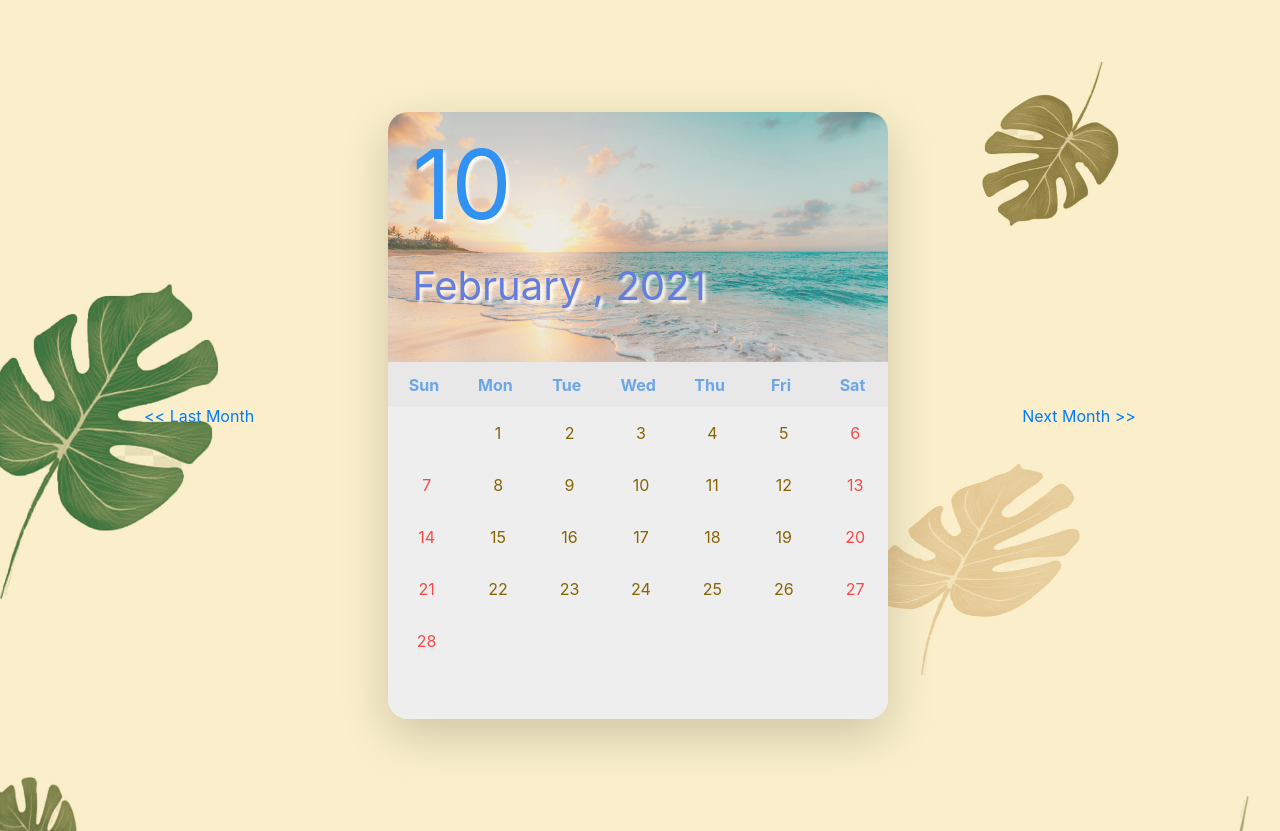
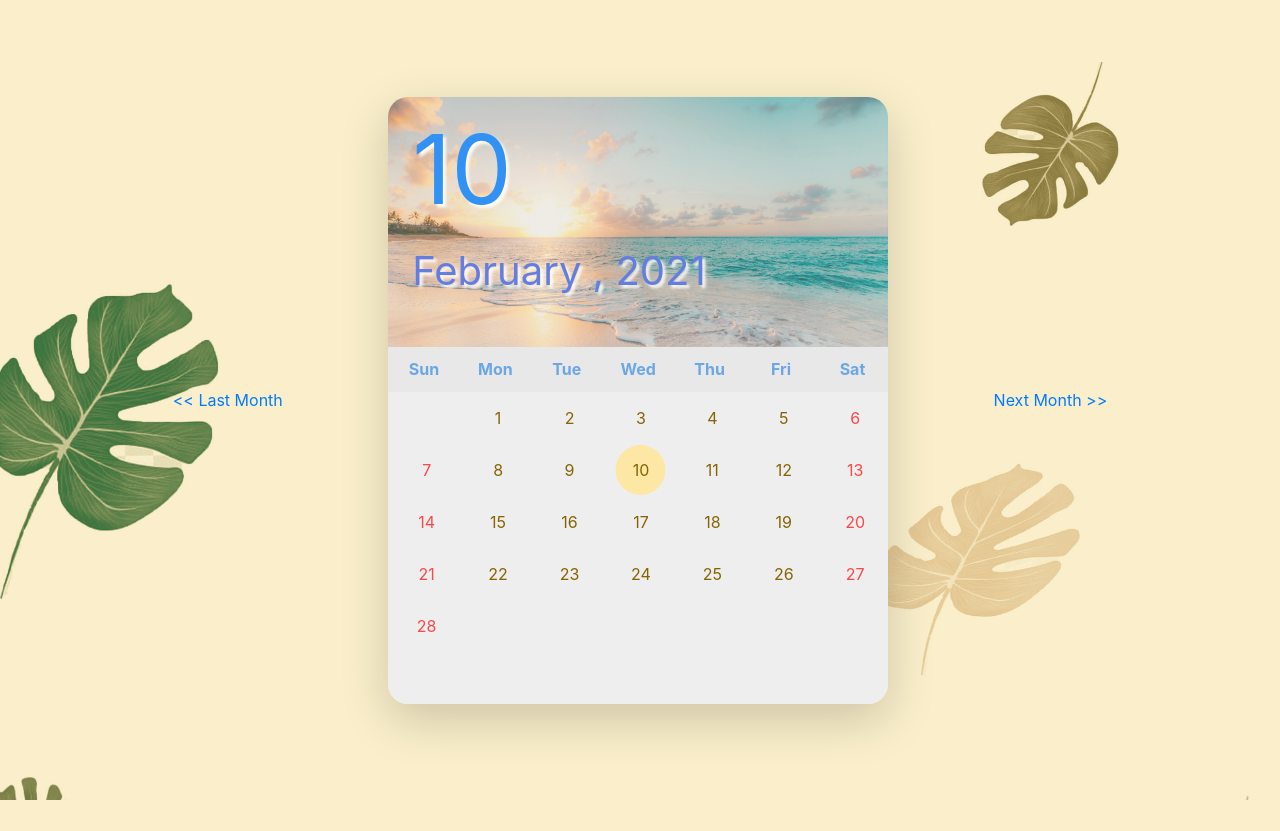
Before and after one commit to hua3698/PHP---Perpetual_Calendar, a PHP site: page /index.php in a window 1280 px wide. After the commit the page ends 800 px from the top, so only its background shows below. Run offline with PHP 8.4, Linux system fonts and the light colour scheme.

Commit message:
a little tweaking

```diff
--- a/index.php
+++ b/index.php
@@ -6,16 +6,27 @@
     <meta name="viewport" content="width=device-width, initial-scale=1.0">
     <title>Calendar</title>
     <link rel="stylesheet" href="https://cdn.jsdelivr.net/npm/bootstrap@4.5.3/dist/css/bootstrap.min.css">
+    <link rel="stylesheet" href="https://cdnjs.cloudflare.com/ajax/libs/animate.css/4.1.1/animate.min.css">
     <script src="https://code.jquery.com/jquery-3.5.1.slim.min.js"></script>
     <script src="https://cdn.jsdelivr.net/npm/bootstrap@4.5.3/dist/js/bootstrap.bundle.min.js"></script>
-    <link rel="stylesheet" href="https://cdnjs.cloudflare.com/ajax/libs/animate.css/4.1.1/animate.min.css">
     <style>
-        body{
+        body {
+            width: 100vw;
+            height: 100vh;
+            margin: 0 auto;
             background-image: url("2021-calendar.jpg");
             background-repeat: no-repeat;
             background-size: cover;
         }
-        a:link{
+        .content {
+            width: 80%;
+            height: 100%;
+            margin: 0 auto;
+            display: flex;
+            justify-content: space-around;
+            align-items: center;
+        }
+        a:link {
             text-decoration: none;
         }
         .box {
@@ -23,19 +34,16 @@
             margin: auto;
             border-radius: 20px;
         }
-
         table {
             width: 500px;
             background: #eee;
             border-bottom-left-radius: 20px;
             border-bottom-right-radius: 20px;
         }
-
         table td {
             text-align: center;
             /* padding: 3px; */
         }
-
         .pic {
             width: 500px;
             height: 250px;
@@ -48,15 +56,18 @@
             border-top-left-radius: 20px;
             border-top-right-radius: 20px;
         }
-
         .weekend {
             color: #f94949;
         }
-
         .today {
-            background: #ffa5a5;
+            width:  50px;
+            height:  50px;
+            border-radius: 50%;
+            background: #ffe79be3;
+            display: flex;
+            justify-content: center;
+            align-items: center;
         }
-
         .th {
             width: 45px;
             height: 45px;
@@ -64,7 +75,6 @@
             font-weight: bold;
             background: #e8e8e8;
         }
-
         .cr {
             width: 50px;
             height: 50px;
@@ -74,42 +84,33 @@
             align-items: center;
             transform: translateX(25%);
             user-select: none;
-            position: relative;
         }
-
         .cr:hover {
-            background: #ffe79be3;
+            background: #ffe79b8a;
         }
         .animate:hover {
             animation: arrowA 2s infinite;
-
         }
-
         .animateB:hover {
             animation: arrowB 2s infinite;
             /* animation-fill-mode: forwards; */
         }
-
         @keyframes arrowA {
             50% {
                 transform: translateX(-10%);
             }
-
             100% {
                 transform: translateX(0%);
             }
         }
-
         @keyframes arrowB {
             50% {
                 transform: translateX(10%);
             }
-
             100% {
                 transform: translateX(0%);
             }
         }
-
         .hol {
             font-size: 10px;
             position: absolute;
@@ -120,8 +121,22 @@
     </style>
 </head>
 
-<body class="alert-warning p-5">
+<body class="alert-warning">
     <?php
+    $holiday = [
+        '1-1' => '●',
+        '2-28' => '●',
+        '3-8' => '●',
+        '4-1' => '●',
+        '4-4' => '●',
+        '5-15' => '●',
+        '8-8' => '●',
+        '9-28' => '●',
+        '10-10' => '●',
+        '10-30' => '●',
+        '11-11' => '●',
+        '12-25' => '●'
+    ];
 
     if (isset($_GET['y']) && isset($_GET['m'])) {
         $year = $_GET['y'];
@@ -149,39 +164,30 @@
         $lastMonth = $month - 1;
     }
 
-    // $today = date("d", strtotime($year-$month-$_GET['d]))
     $firstDay = "$year-$month-01";
-
     $monthDay = date("t", strtotime($firstDay));
-    // 當月有幾天
     $startDay = date("w", strtotime($firstDay));
-    // 當月第一天是星期幾
     $lastDay = date("w", strtotime("$year-$month-$monthDay"));
-    // 當月的最後一天是星期幾
-
-
-    // echo $year . "<br>";     // 某年
-    // echo $month . "<br>";    // 某月
-    // echo "當月有幾天：" . $monthDay . "<br>";
-    // echo "某年某月1日：" . $firstDay . "<br>";
-    // echo "當月第一天是星期幾：" . $startDay . "<br>";
     ?>
 
-    <div class="container d-flex align-items-center justify-content-around my-5">
-        <a href="index.php?y=<?= $lastYear ?>&m=<?= $lastMonth ?>" class="animate" style="text-decoration: none;"><< Last Month</a>
+    <div class="content">
+        <a href="index.php?y=<?= $lastYear ?>&m=<?= $lastMonth ?>" class="animate" style="text-decoration: none;">
+            << Last Month</a>
                 <div class="box shadow-lg m-3">
                     <div class="pic pl-4">
-                    <a href="index.php"><div style="font-size: 6rem;">
+                        <a href="index.php">
+                            <div style="font-size: 6rem;">
                                 <?php
                                 echo date("d");
                                 ?>
-                    </div></a>
+                            </div>
+                        </a>
                         <div style="font-size: 2.5rem;">
                             <?php echo date("F , Y", strtotime($firstDay)); ?>
                         </div>
                     </div>
-                <div class="">
-                    <table class="">
+                    <div>
+                        <table>
                             <tr>
                                 <td class="th">Sun</td>
                                 <td class="th">Mon</td>
@@ -192,56 +198,27 @@
                                 <td class="th">Sat</td>
                             </tr>
                             <?php
-                        $holiday = [
-                            '1-1'=>'●',
-                            '2-28' => '●',
-                            '3-8'=>'●',
-                            '4-1' => '●',
-                            '4-4'=>'●',
-                            '5-15' => '●',
-                            '8-8'=>'●',
-                            '9-28' => '●',
-                            '10-10' => '●',
-                            '10-30' => '●',
-                            '11-11' => '●',
-                            '12-25' => '●'
-                            // '1-1'=>'元旦',
-                            // '2-28' => '和平紀念日',
-                            // '3-8'=>'婦女節',
-                            // '4-1' => '愚人節',
-                            // '4-4'=>'兒童節',
-                            // '5-15' => '破蛋日',
-                            // '9-28' => '教師節',
-                            // '10-10' => '雙十節',
-                            // '10-30' => '萬聖節',
-                            // '11-11' => '光棍節',
-                            // '12-25' => '聖誕節'
-                        ];
-
                             for ($i = 0; $i < 6; $i++) {
                                 echo "<tr>";
                                 for ($j = 0; $j < 7; $j++) {
+                                    $date = (($i * 7) + ($j + 1) - $startDay);
                                     echo "<td>";
                                     echo "<div class='cr'>";
                                     if ($j == 0 || $j == 6) {
                                         echo "<div class='weekend'>";
                                     }
-
-                                $date = "";
+                                    // $date = "";
                                     if ($j < $startDay && $i == 0) {
                                         echo  "&nbsp";
                                     } else if ((($i * 7) + ($j + 1) - $startDay) > $monthDay) {
                                         echo  "&nbsp";
+                                    } else if ($date == date("d")) {
+                                        echo "<div class='today'>$date</div>";
                                     } else {
-                                    $date = (($i * 7) + ($j + 1) - $startDay);
                                         echo  $date;
                                     }
-
                                     if (!empty($holiday[$month . '-' . $date])) {
-                                    echo "<div class='hol'>" . $holiday[$month . '-' . $date] . "</div>";
-                                }
-                                if ($date == date("d")) {
-                                    echo "<div class='today bg-dark'></div>";  #adbdf9
+                                        echo "<div class='hol'>●</div>";
                                     }
                                     echo "</div>";
                                     echo "</td>";
@@ -255,5 +232,4 @@
                 <a href="index.php?y=<?= $nextYear ?>&m=<?= $nextMonth ?>" class="animateB">Next Month >></a>
     </div>
 </body>
-
 </html>
```
Lines whose indentation alone changed are shown as unchanged.
